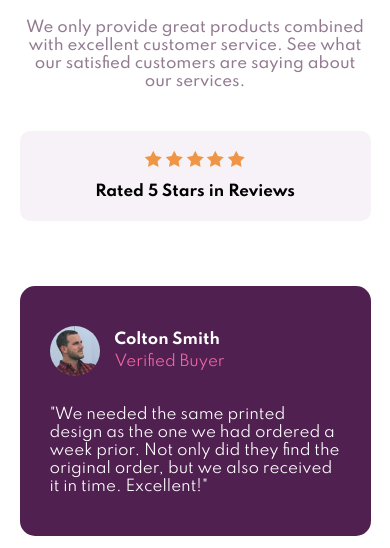
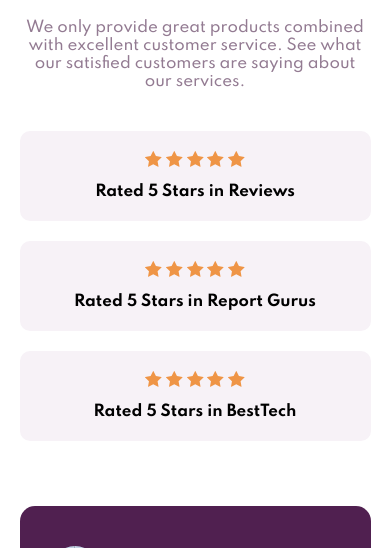
Before and after one commit to AMLO-Bot/frontend-master-01, a plain HTML site: page index.html in a window 390 px wide. Shown: the part 219-767 px from the top of the page. Drawn offline with Linux system fonts and the light colour scheme.

Commit message:
Finished mobile screen

```diff
--- a/index.html
+++ b/index.html
@@ -40,7 +40,30 @@
           <p>Rated 5 Stars in Reviews</p>
         </div>
       </div>
-
+      <div class="rate-card">
+        <div class="stars-container">
+          <img src="./images/icon-star.svg" alt="estrellita">
+          <img src="./images/icon-star.svg" alt="estrellita">
+          <img src="./images/icon-star.svg" alt="estrellita">
+          <img src="./images/icon-star.svg" alt="estrellita">
+          <img src="./images/icon-star.svg" alt="estrellita">
+        </div>
+        <div class="rate-text">
+          <p>Rated 5 Stars in Report Gurus</p>
+        </div>
+      </div>
+      <div class="rate-card">
+        <div class="stars-container">
+          <img src="./images/icon-star.svg" alt="estrellita">
+          <img src="./images/icon-star.svg" alt="estrellita">
+          <img src="./images/icon-star.svg" alt="estrellita">
+          <img src="./images/icon-star.svg" alt="estrellita">
+          <img src="./images/icon-star.svg" alt="estrellita">
+        </div>
+        <div class="rate-text">
+          <p>Rated 5 Stars in BestTech</p>
+        </div>
+      </div>
     </aside>
     <main class="card-wrapper">
       <article class="card">
```
